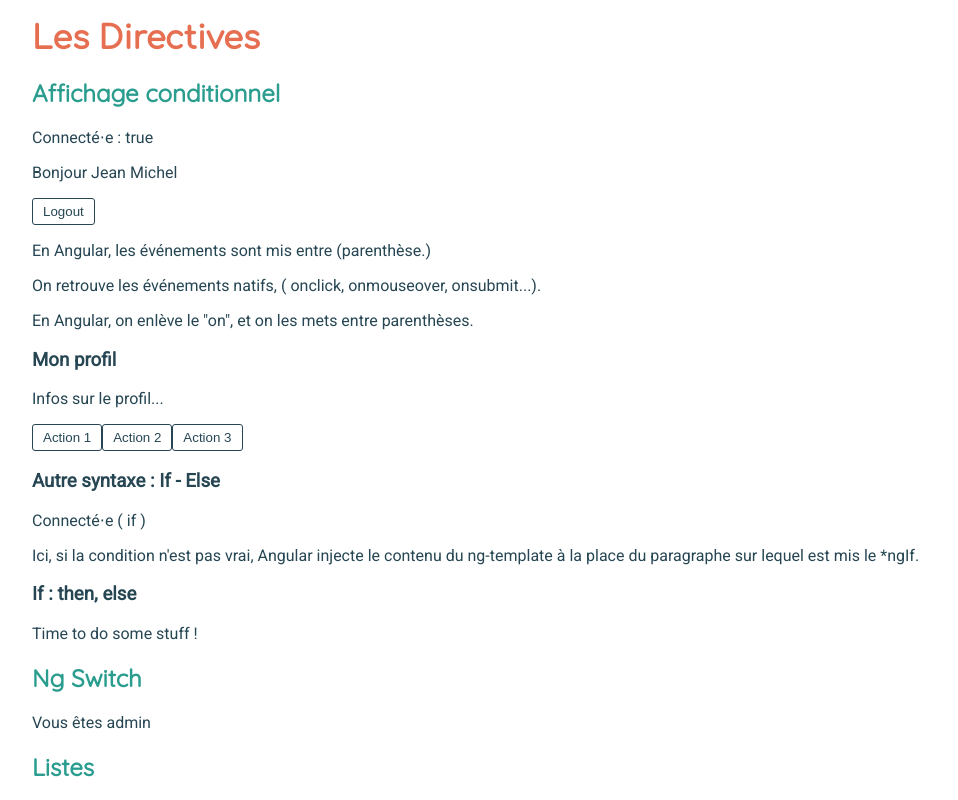
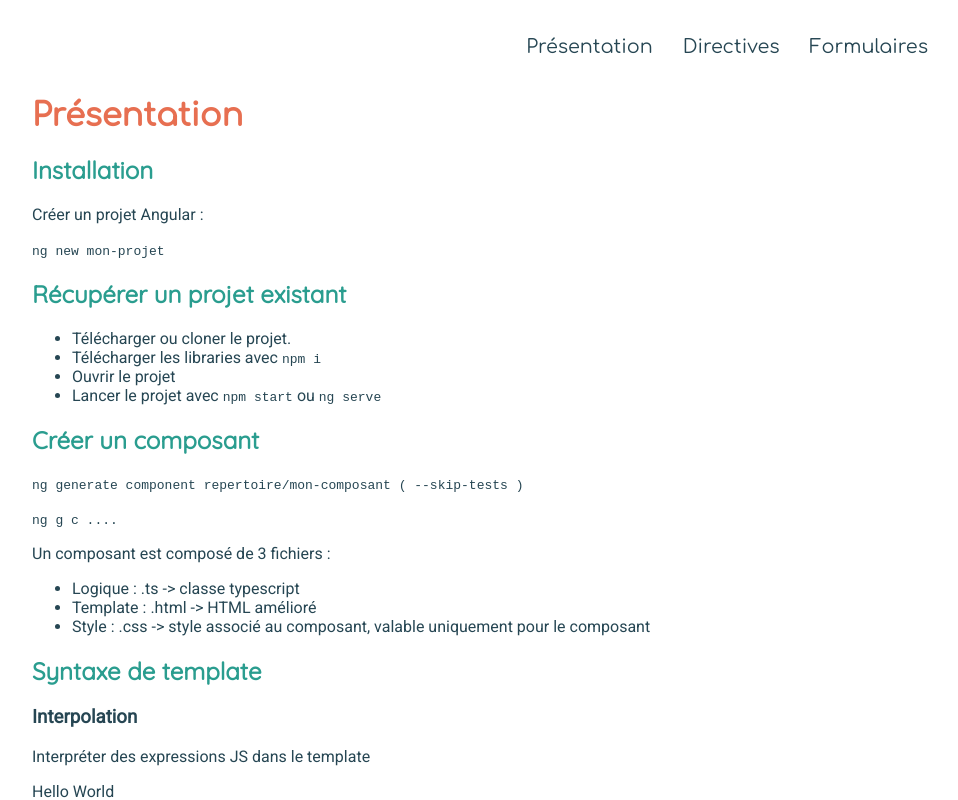
Before and after one commit to Thaisrr/utc-angular, an Angular app: page / in a window 1280 px wide. Shown: the top 800 px of the page, without its empty margins (96-1054 px from the left). Built offline with nearby package versions, Linux system fonts and the light colour scheme.

Commit message:
:twisted_rightwards_arrows: router

```diff
--- a/src/app/app-routing.module.ts
+++ b/src/app/app-routing.module.ts
@@ -1,7 +1,18 @@
 import { NgModule } from '@angular/core';
 import { RouterModule, Routes } from '@angular/router';
+import {PresentationComponent} from "./pages/presentation/presentation.component";
+import {DirectivesComponent} from "./pages/directives/directives.component";
+import {FormulairesComponent} from "./pages/formulaires/formulaires.component";
+import {NotFoundComponent} from "./pages/not-found/not-found.component";
 
-const routes: Routes = [];
+const routes: Routes = [
+  {path: '', component: PresentationComponent},
+  {path: 'directives', component: DirectivesComponent},
+  {path: 'forms', component: FormulairesComponent},
+  {path: 'accueil', redirectTo: ''},
+  {path: 'acceuil', redirectTo: ''},
+  {path: '**', component: NotFoundComponent}
+];
 
 @NgModule({
   imports: [RouterModule.forRoot(routes)],
--- a/src/app/app.component.html
+++ b/src/app/app.component.html
@@ -1,8 +1,5 @@
-<!-- (commentaire) App Component -->
-<!--
-<app-presentation></app-presentation>
--->
+<app-navigation></app-navigation>
 <main>
-  <app-directives></app-directives>
+  <router-outlet></router-outlet>
 </main>
 <footer>Dawan - UTC | Formation Angular 2022</footer>
--- /dev/null
+++ b/src/app/components/navigation/navigation.component.css
@@ -0,0 +1,24 @@
+nav {
+  background-color: var(--light);
+}
+
+nav ul {
+  list-style: none;
+  width: 80%;
+  padding: 20px 0;
+  display: flex;
+  justify-content: flex-end;
+  flex-wrap: wrap;
+  gap: 30px;
+}
+
+a:link, a:visited {
+  color: var(--dark);
+  font-family: var(--title-font);
+  font-size: 1.2em;
+  text-decoration: none;
+}
+
+a:hover {
+  color: var(--primary);
+}
--- /dev/null
+++ b/src/app/components/navigation/navigation.component.html
@@ -0,0 +1,13 @@
+<nav>
+  <ul>
+    <li>
+      <a routerLink="/">Présentation</a>
+    </li>
+    <li>
+      <a routerLink="/directives">Directives</a>
+    </li>
+    <li>
+      <a routerLink="/forms">Formulaires</a>
+    </li>
+  </ul>
+</nav>
--- /dev/null
+++ b/src/app/pages/formulaires/formulaires.component.html
@@ -0,0 +1 @@
+<p>formulaires works!</p>
--- /dev/null
+++ b/src/app/pages/not-found/not-found.component.css
@@ -0,0 +1,3 @@
+* {
+  text-align: center;
+}
--- /dev/null
+++ b/src/app/pages/not-found/not-found.component.html
@@ -0,0 +1,7 @@
+<h1>Are you lost</h1>
+
+<p>
+<img src="https://media.tenor.com/OyUVgQi-l-QAAAAC/404.gif" alt=""/>
+</p>
+<p>La page demandée n'existe pas :(</p>
+<p><a routerLink="/">Retourner sur l'accueil</a> </p>
```
Also changed, not shown: src/app/app.module.ts (+7 -1 lines), src/app/components/navigation/navigation.component.ts (added, +10 -0 lines), src/app/pages/formulaires/formulaires.component.ts (added, +10 -0 lines), src/app/pages/not-found/not-found.component.ts (added, +10 -0 lines), src/app/pages/formulaires/formulaires.component.css (added).
